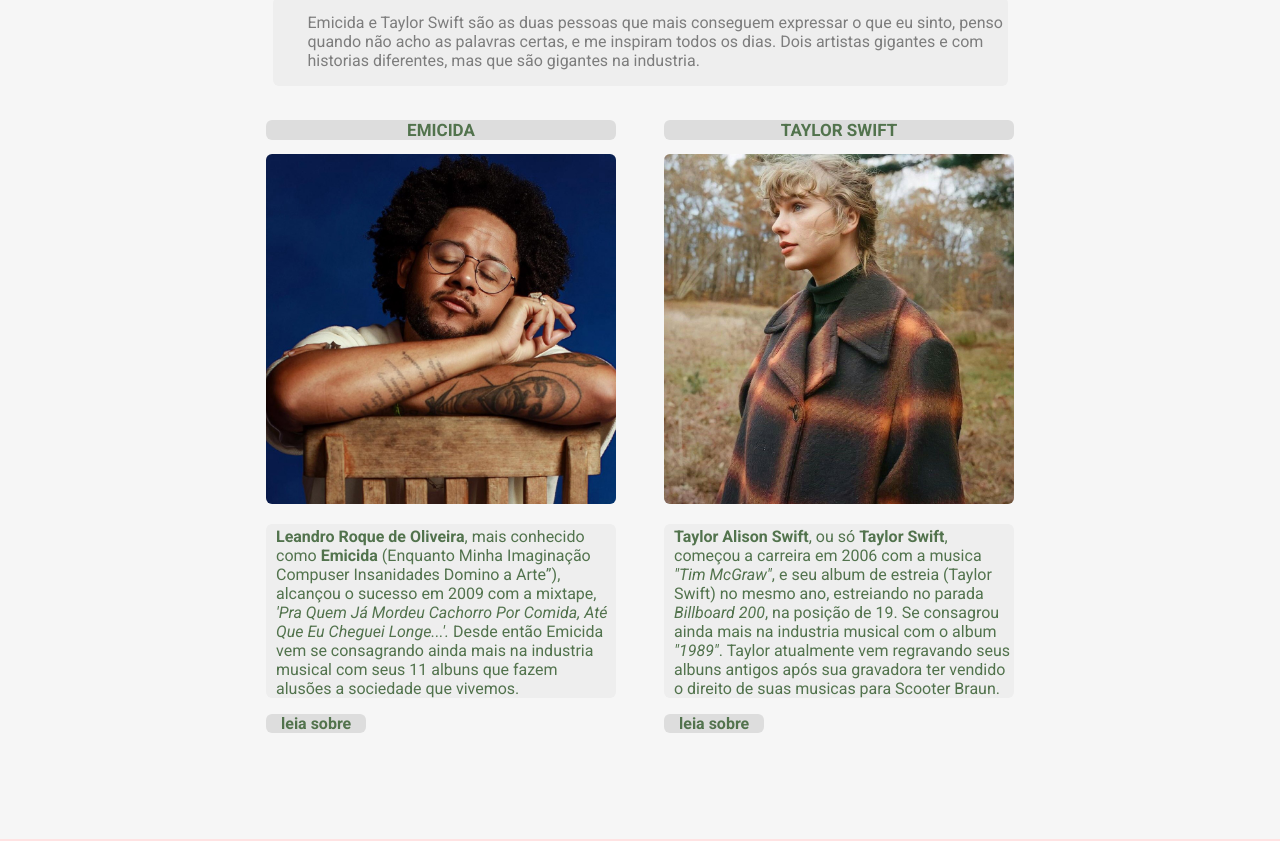
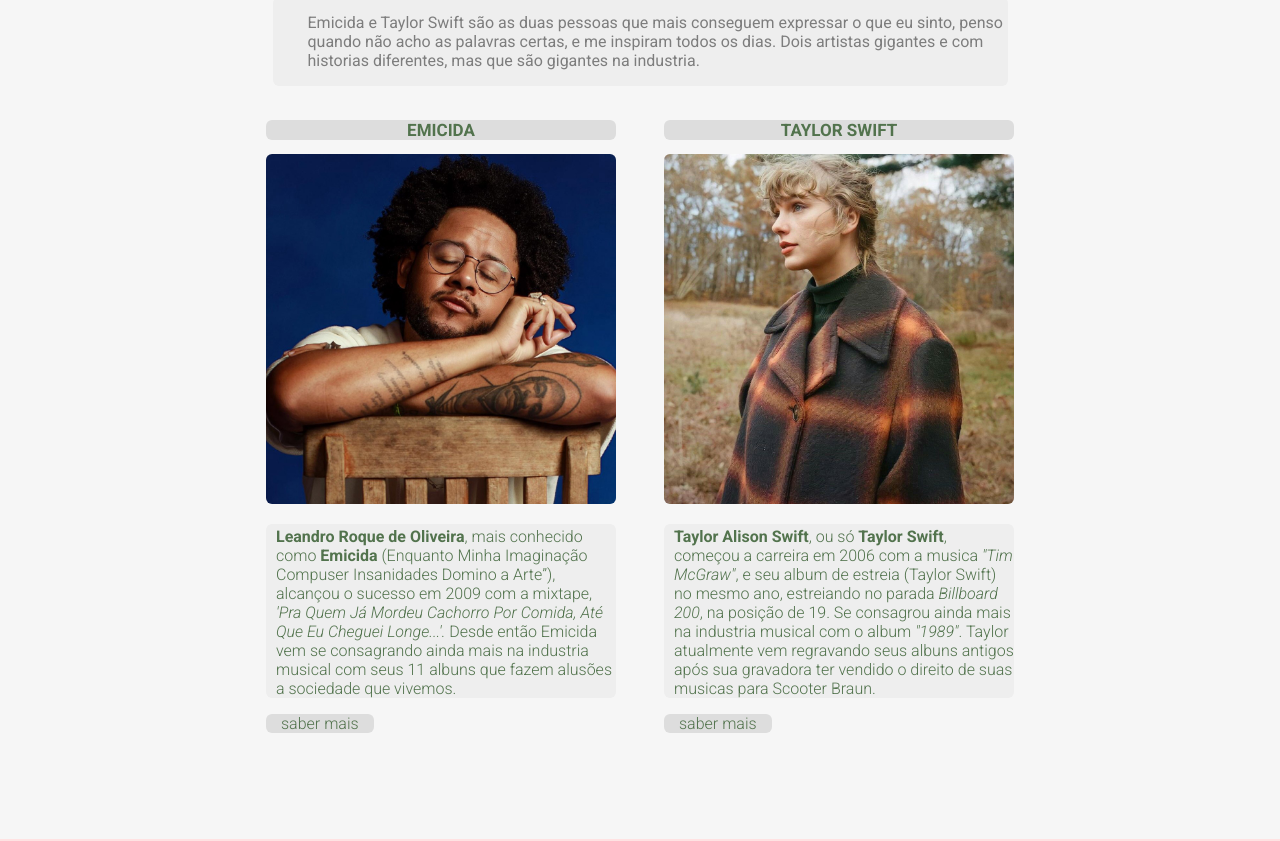
Before and after one commit to ledinemax/projeto-Minha-Inspiracao, a plain HTML site: page index.html in a window 1280 px wide. Shown: the part 83-924 px from the top of the page. Drawn offline with Linux system fonts and the light colour scheme.

Commit message:
Adicionamento de link, mudança no font-weight do texto p e link, adição de link em saber mais

```diff
--- a/css/style.css
+++ b/css/style.css
@@ -92,13 +92,13 @@
 
 
 .text p {
-
     text-align:left;
     padding-top: 3px;
     padding-left: 10px ;
     border-radius: 6px;
     background-color: #EEEEEE;
     color: #52734D;
+    font-weight: 300;
 }
 
 .text p:hover {
@@ -109,6 +109,7 @@
 }
 
 .link {
+    align-items: center;
     text-align: justify;
     border-radius: 6px;
     background-repeat: no-repeat;
@@ -122,7 +123,7 @@
     background-color: #DDDDDD;
     font-family: roboto;
     color: #52734D;
-    font-weight: bold;
+    font-weight:300;
     border-radius: 6px;
 }
 
@@ -132,10 +133,4 @@
     transition: all ease 0.5s;
     text-decoration: underline;
     border: 2px solid;
-
 }
-
-.footer spotify {
-    color: #e6e5e5;
-    padding-bottom: 100px;
-}
--- a/index.html
+++ b/index.html
@@ -5,8 +5,9 @@
     <meta charset="UTF-8">
     <meta http-equiv="X-UA-Compatible" content="IE=edge">
     <meta name="viewport" content="width=device-width, initial-scale=1.0">
-    <title>NOME</title>
+    <title>Projeto-2</title>
     <link rel="stylesheet" href="css/style.css">
+    <link rel="icon" type="image/x-icon" href="img/icons8-piscina-morta-arcade-16.png">
     <!----font---->
     <link rel="preconnect" href="https://fonts.googleapis.com">
     <link rel="preconnect" href="https://fonts.gstatic.com" crossorigin>
@@ -50,10 +51,10 @@
                         Desde então Emicida vem se consagrando ainda mais na industria musical com seus 11 albuns que fazem
                         alusões a sociedade que vivemos.</p>
                 </div>
-                <div class="link">
+                <div class="https://youtu.be/4pBp8hRmynI">
                     <nav>
                         <p>
-                            <a href="link">leia sobre</a>
+                            <a href="/emicida.html">saber mais</a>
                         </p>
                     </nav>
                 </div>
@@ -78,7 +79,7 @@
                 <div class="link">
                     <nav>
                         <p>
-                            <a href="link"> leia sobre</a>
+                            <a href="https://youtu.be/KaM1bCuG4xo">saber mais</a>
                         </p>
                     </nav>
                 </div>
```
Also changed, not shown: img/icons8-piscina-morta-arcade-16.png (added), img/icons8-piscina-morta-arcade-32.png (added).
